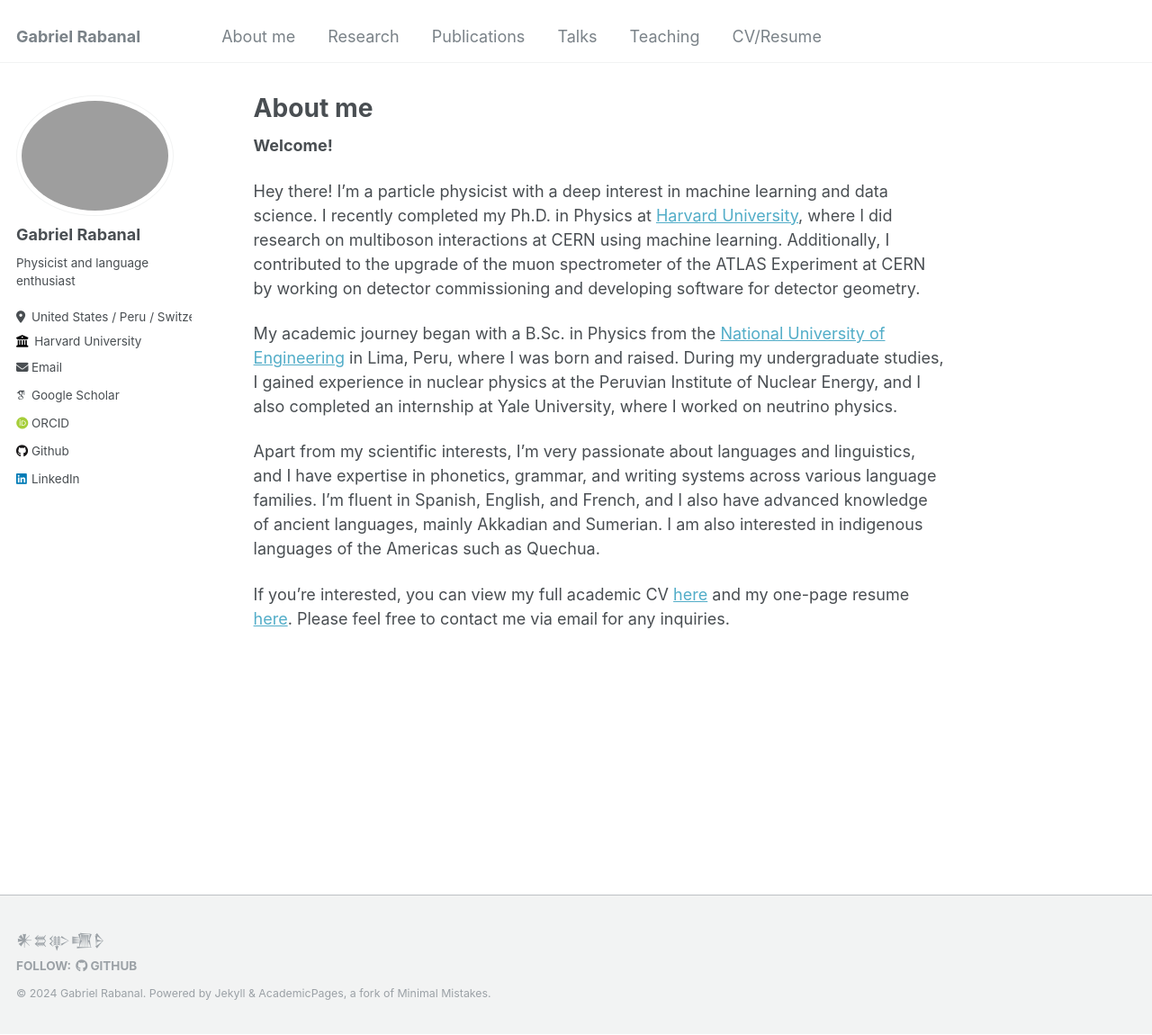
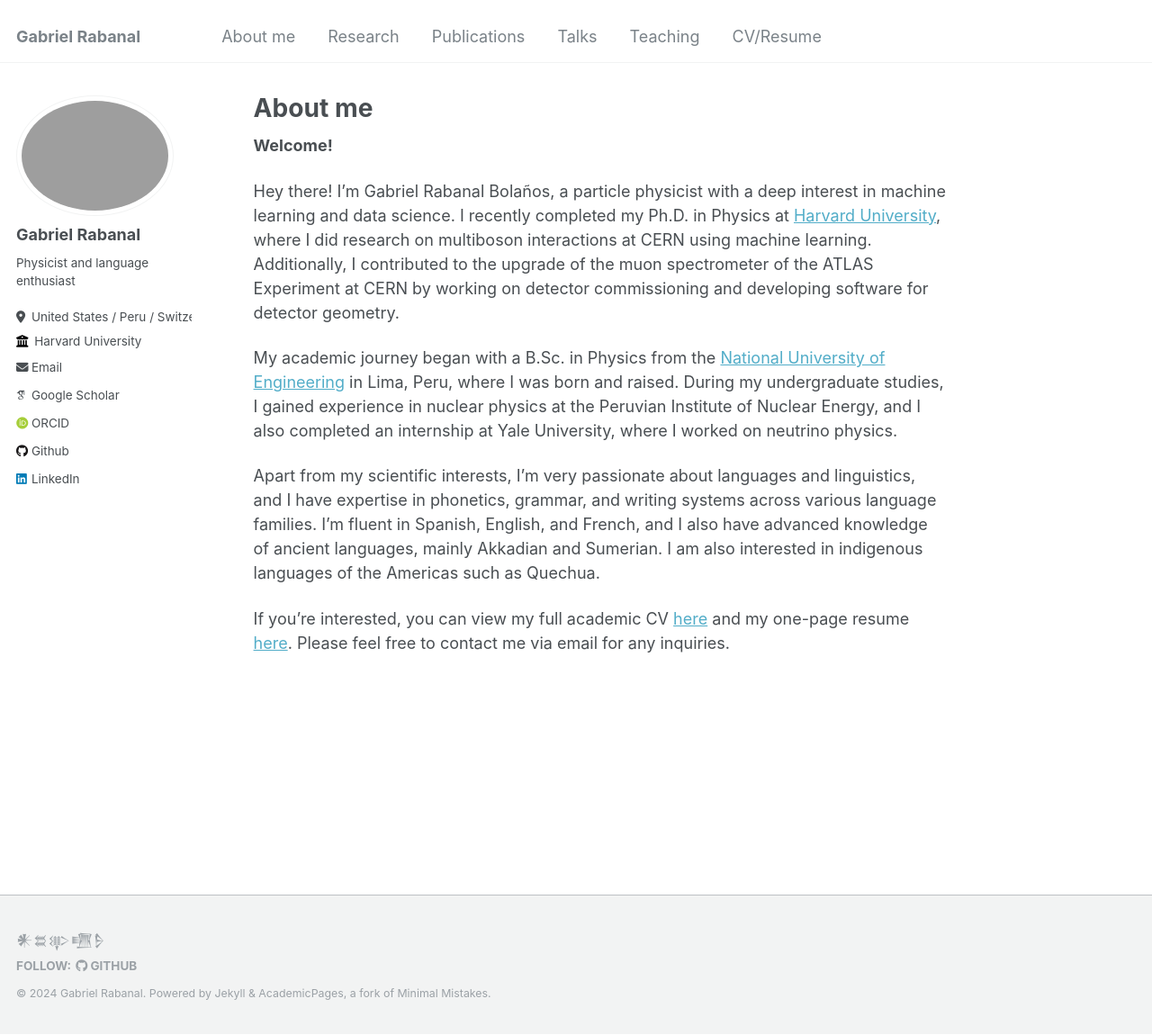
Before and after one commit to GabrielRabanal/gabrielrabanal.github.io, a Jekyll site: the page built from _pages/about.md, in a window 1280 px wide and 1150 px high. Shown: the whole window at 90% size. Built offline with Jekyll 4.4.1, drawn with Linux system fonts in a browser that asks for light colours; some web fonts are replaced.

Commit message:
Fix CV path

```diff
--- a/_pages/about.md
+++ b/_pages/about.md
@@ -9,10 +9,10 @@ redirect_from:
 
 **Welcome!**
 
-Hey there! I'm a particle physicist with a deep interest in machine learning and data science. I recently completed my Ph.D. in Physics at [Harvard University](https://www.harvard.edu), where I did research on multiboson interactions at CERN using machine learning. Additionally, I contributed to the upgrade of the muon spectrometer of the ATLAS Experiment at CERN by working on detector commissioning and developing software for detector geometry.
+Hey there! I'm Gabriel Rabanal Bolaños, a particle physicist with a deep interest in machine learning and data science. I recently completed my Ph.D. in Physics at [Harvard University](https://www.harvard.edu), where I did research on multiboson interactions at CERN using machine learning. Additionally, I contributed to the upgrade of the muon spectrometer of the ATLAS Experiment at CERN by working on detector commissioning and developing software for detector geometry.
 
 My academic journey began with a B.Sc. in Physics from the [National University of Engineering](https://fc.uni.edu.pe/en/nosotros/) in Lima, Peru, where I was born and raised. During my undergraduate studies, I gained experience in nuclear physics at the Peruvian Institute of Nuclear Energy, and I also completed an internship at Yale University, where I worked on neutrino physics.
 
 Apart from my scientific interests, I'm very passionate about languages and linguistics, and I have expertise in phonetics, grammar, and writing systems across various language families. I'm fluent in Spanish, English, and French, and I also have advanced knowledge of ancient languages, mainly Akkadian and Sumerian. I am also interested in indigenous languages of the Americas such as Quechua.
 
-If you're interested, you can view my full academic CV [here](/files/Academic_CV.pdf) and my one-page resume [here](/files/Resume.pdf). Please feel free to contact me via email for any inquiries.
+If you're interested, you can view my full academic CV [here](/files/pdf/Academic_CV.pdf) and my one-page resume [here](/files/pdf/Resume.pdf). Please feel free to contact me via email for any inquiries.
```
Also changed, not shown: _pages/cv.md (+2 -0 lines).
